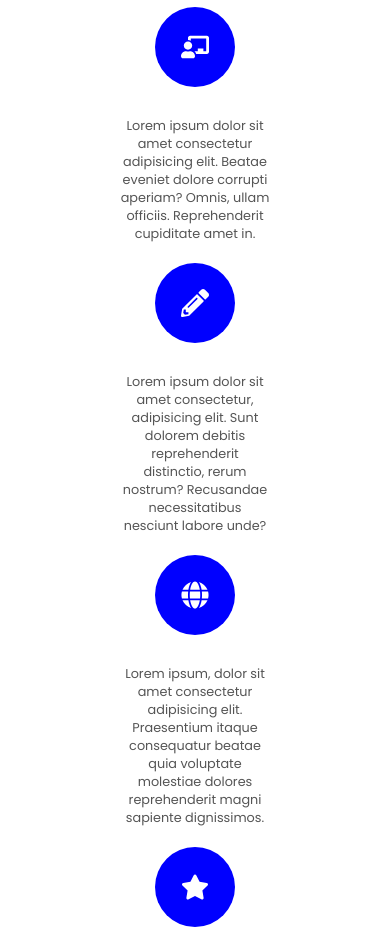
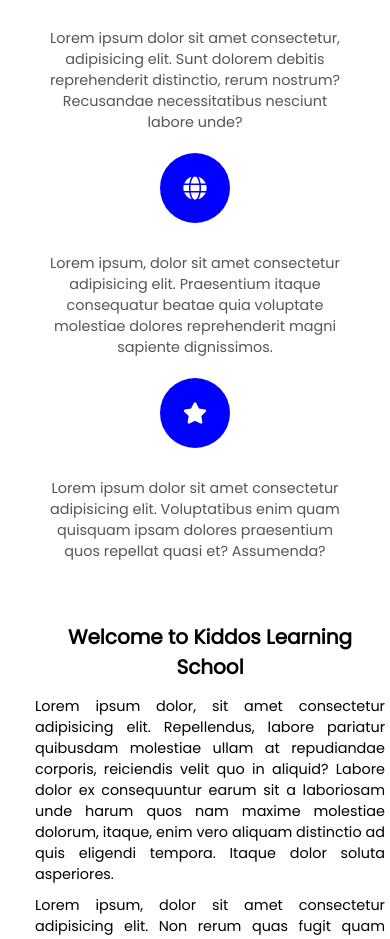
Before and after one commit to Murugesh1804/Website-project-freelance, a React (Create React App) app: page / in a window 390 px wide. Shown: the part 2874-3813 px from the top of the page. Built offline with nearby package versions, Linux system fonts and the light colour scheme; the HTML template or start-up script is replaced by a standard one.

Commit message:
final responsive

```diff
--- a/src/Compoents/Offer.js
+++ b/src/Compoents/Offer.js
@@ -76,27 +76,34 @@ const Container = styled.div`
   @media (max-width: 768px) {
     grid-template-columns: 1fr;
     text-align: center;
+    padding: 50px; /* Reduce padding for smaller screens */
+  }
+
+  @media (max-width: 480px) {
+    padding: 20px; /* Further reduce padding for mobile devices */
   }
 `;
+
 const Button = styled.button`
   padding: 10px 20px;
   font-size: 1rem;
-  font-family:poppins;
+  font-family: Poppins, sans-serif;
   color: #fff;
   background-color: #FDA537;
   border: none;
   border-radius: 30px;
   cursor: pointer;
-  margin-top:15px;
+  margin-top: 15px;
 
   &:hover {
     background-color: #FDA538;
   }
 
   @media (max-width: 768px) {
-    font-size: 1rem;
+    width: 100%; /* Make button full-width on smaller screens */
   }
 `;
+
 const LeftSection = styled.div`
   padding: 20px;
   border-radius: 8px;
@@ -106,15 +113,26 @@ const LeftSection = styled.div`
 
   h2 {
     margin-top: 0;
+    font-size: 1.5rem;
   }
 
   p {
     margin: 0;
-    font-size: 0.8rem;
+    font-size: 1rem;
   }
 
   @media (max-width: 768px) {
     background-color: transparent;
+  }
+
+  @media (max-width: 480px) {
+    h2 {
+      font-size: 1.25rem;
+    }
+
+    p {
+      font-size: 0.9rem;
+    }
   }
 `;
 
@@ -126,6 +144,10 @@ const GridContainer = styled.div`
 
   @media (max-width: 768px) {
     flex-direction: column;
+  }
+
+  @media (max-width: 480px) {
+    width: 100%; /* Ensure full width for small devices */
   }
 `;
 
@@ -145,6 +167,7 @@ const IconItem = styled.div`
     align-items: center;
   }
 `;
+
 const Icon = styled.div`
   font-size: 30px;
   background-color: blue;
@@ -162,53 +185,92 @@ const Icon = styled.div`
     height: 60px;
     font-size: 28px;
   }
+
+  @media (max-width: 480px) {
+    width: 50px;
+    height: 50px;
+    font-size: 24px;
+  }
 `;
-
 
 const TextWrapper = styled.div`
   display: flex;
   flex-direction: column;
   align-items: flex-start;
-  font-family:poppins;
-  font-size : 0.2rem;
+  font-family: Poppins, sans-serif;
+  font-size: 1rem;
 
   @media (max-width: 768px) {
     align-items: center;
+    text-align: center;
   }
 `;
 
 const IconText = styled.p`
   margin: 0;
-  font-size: 0.8;
+  font-size: 0.9rem;
   color: #555;
   text-align: justify;
 
-
   @media (max-width: 768px) {
-    font-size: 0.8rem;
+    font-size: 0.85rem;
     text-align: center;
   }
 `;
 
 const RightSection = styled.div`
-  padding: 20px;
+  width: 100%;
   border-radius: 8px;
+  font-family: Poppins, sans-serif;
 
   h1 {
     margin-top: 0;
-    font-size: 2rem;
+    font-size: 1.5rem; /* Match with LeftSection's h2 size */
   }
 
   p {
     margin: 10px 0 0;
-    font-size: 1rem;
+    font-size: 1rem; /* Match with LeftSection's p size */
     text-align: justify;
-
   }
 
   @media (max-width: 768px) {
-    background-color: transparent;
+    padding: 15px;
+
+    h1 {
+      font-size: 1.25rem; /* Adjusted to match the left section on smaller screens */
+    }
+
+    p {
+      font-size: 0.9rem;
+    }
+  }
+
+  @media (max-width: 480px) {
+    border-radius: 5px;
+
+    h1 {
+      font-size: 1.25rem;
+    }
+
+    p {
+      font-size: 0.9rem;
+    }
+  }
+
+  @media (max-width: 320px) {
+    padding: 8px;
+
+    h1 {
+      font-size: 1rem;
+    }
+
+    p {
+      font-size: 0.75rem;
+    }
   }
 `;
 
+
+
 export default Offer;
```
